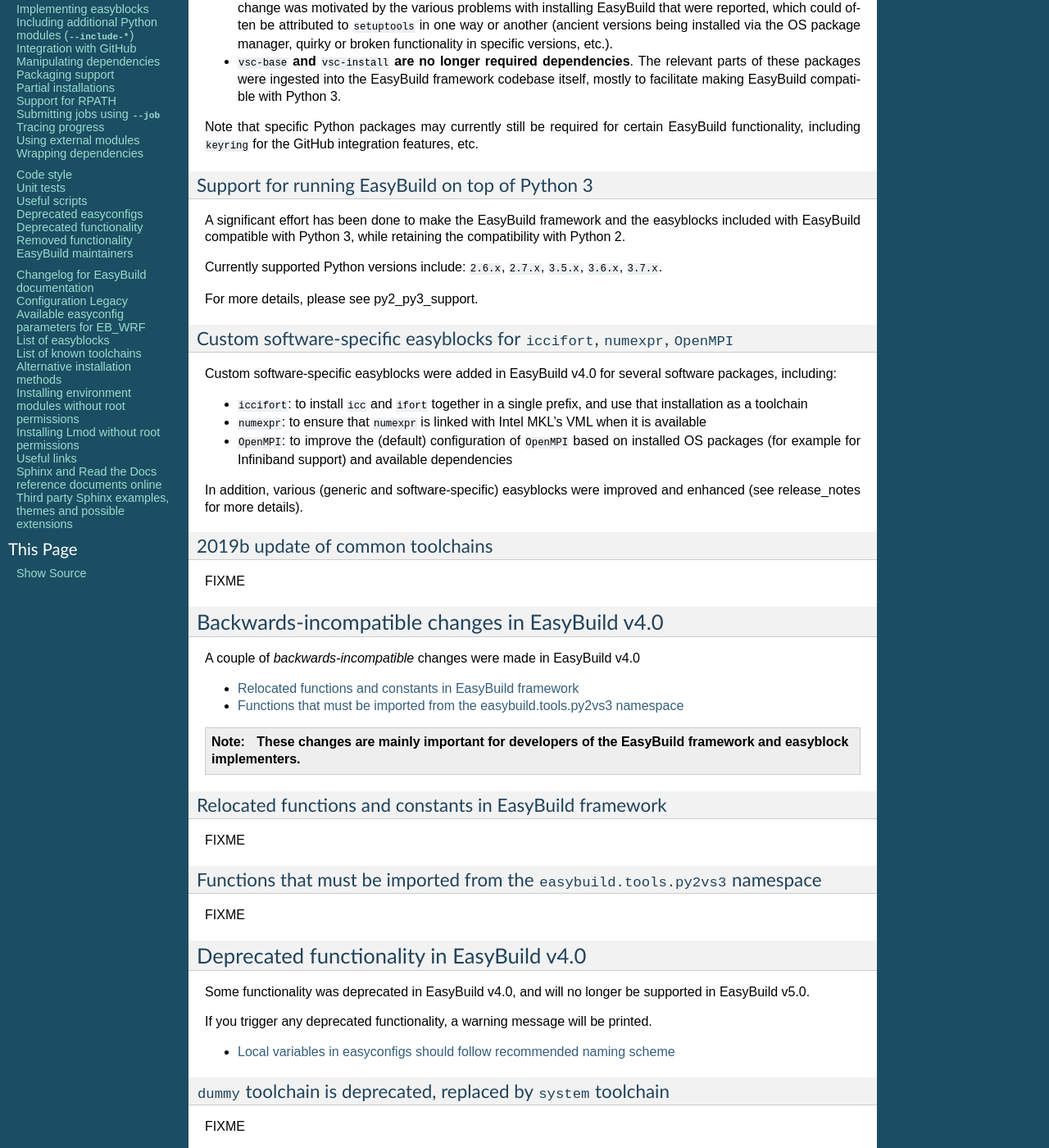
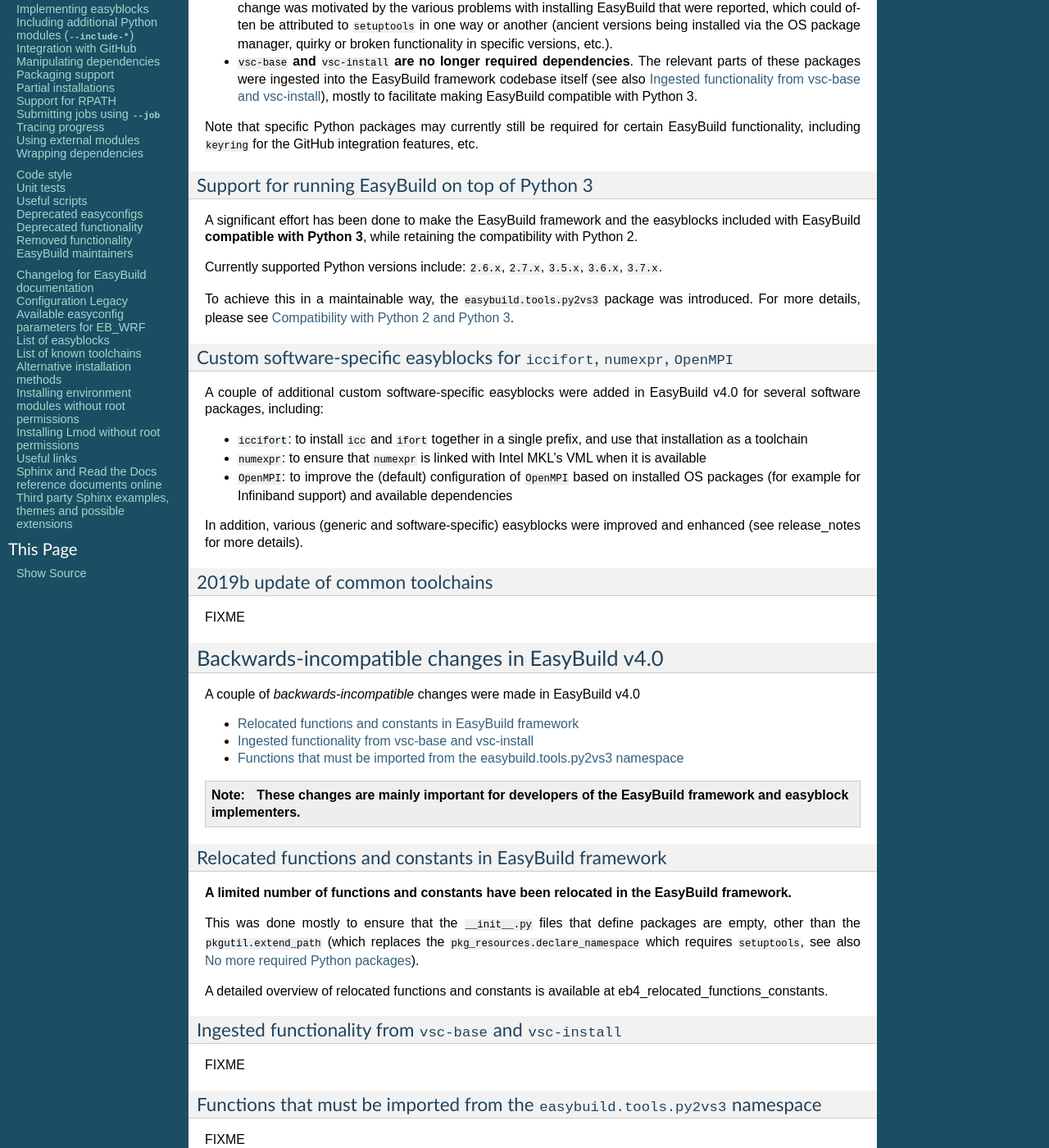
Before and after one commit to easybuilders/easybuild, a Sphinx documentation site: the page built from docs/EasyBuild4-overview-of-changes.rst, in a window 1280 px wide and 1400 px high, scrolled down 592 px. Shown: the whole window at 82% size. Built offline with Sphinx 7.4.7, drawn with Linux system fonts in a browser that asks for light colours; pages that are not in the unit, such as notebooks, are missing from menus; some of the changed lines change nothing that is shown.

Commit message:
add page on py2vs3 package

```diff
--- a/docs/EasyBuild4-overview-of-changes.rst
+++ b/docs/EasyBuild4-overview-of-changes.rst
@@ -39,8 +39,8 @@
   manager, quirky or broken functionality in specific versions, etc.).
 
 * ``vsc-base`` **and** ``vsc-install`` **are no longer required dependencies**. The relevant parts of these packages
-  were ingested into the EasyBuild framework codebase itself, mostly to facilitate making EasyBuild compatible with
-  Python 3.
+  were ingested into the EasyBuild framework codebase itself (see also :ref:`eb4_changes_ingested_vsc_base`),
+  mostly to facilitate making EasyBuild compatible with Python 3.
 
 Note that specific Python packages may currently still be required for certain EasyBuild functionality, including
 ``keyring`` for the GitHub integration features, etc.
@@ -52,11 +52,12 @@
 ~~~~~~~~~~~~~~~~~~~~~~~~~~~~~~~~~~~~~~~~~~~~~~~~
 
 A significant effort has been done to make the EasyBuild framework and the easyblocks included with EasyBuild
-compatible with Python 3, while retaining the compatibility with Python 2.
+**compatible with Python 3**, while retaining the compatibility with Python 2.
 
 Currently supported Python versions include: ``2.6.x``, ``2.7.x``, ``3.5.x``, ``3.6.x``, ``3.7.x``.
 
-For more details, please see :ref:`py2_py3_support`.
+To achieve this in a maintainable way, the ``easybuild.tools.py2vs3`` package was introduced.
+For more details, please see :ref:`py2_py3_compatibility`.
 
 
 .. _eb4_custom_easyblocks:
@@ -64,7 +65,7 @@
 Custom software-specific easyblocks for ``iccifort``, ``numexpr``, ``OpenMPI``
 ~~~~~~~~~~~~~~~~~~~~~~~~~~~~~~~~~~~~~~~~~~~~~~~~~~~~~~~~~~~~~~~~~~~~~~~~~~~~~~
 
-Custom software-specific easyblocks were added in EasyBuild v4.0 for several software packages, including:
+A couple of additional custom software-specific easyblocks were added in EasyBuild v4.0 for several software packages, including:
 
 * ``iccifort``: to install ``icc`` and ``ifort`` together in a single prefix, and use that installation as a toolchain
 
@@ -92,6 +93,7 @@
 A couple of *backwards-incompatible* changes were made in EasyBuild v4.0
 
 * :ref:`eb4_changes_relocated_stuff`
+* :ref:`eb4_changes_ingested_vsc_base`
 * :ref:`eb4_changes_py2vs3`
 
 .. note:: **These changes are mainly important for developers of the EasyBuild framework and easyblock implementers.**
@@ -100,6 +102,20 @@
 
 Relocated functions and constants in EasyBuild framework
 ~~~~~~~~~~~~~~~~~~~~~~~~~~~~~~~~~~~~~~~~~~~~~~~~~~~~~~~~
+
+**A limited number of functions and constants have been relocated in the EasyBuild framework.**
+
+This was done mostly to ensure that the ``__init__.py`` files that define packages are empty, other
+than the ``pkgutil.extend_path`` (which replaces the ``pkg_resources.declare_namespace`` which requires ``setuptools``,
+see also :ref:`eb4_no_required_deps`).
+
+A detailed overview of relocated functions and constants is available at :ref:`eb4_relocated_functions_constants`.
+
+
+.. _eb4_changes_ingested_vsc_base:
+
+Ingested functionality from ``vsc-base`` and ``vsc-install``
+~~~~~~~~~~~~~~~~~~~~~~~~~~~~~~~~~~~~~~~~~~~~~~~~~~~~~~~~~~~~
 
 FIXME
 
--- /dev/null
+++ b/docs/Python-2-3-compatibility.rst
@@ -0,0 +1,151 @@
+.. _py2_py3_compatibility:
+
+Compatibility with Python 2 and Python 3
+========================================
+
+Starting with EasyBuild v4.0, the EasyBuild framework and easyblocks are compatible with both Python versions 2 and 3.
+More specifically, the following Python versions are currently supported:
+
+* Python 2.6.x
+* Python 2.7.x
+* Python 3.5.x
+* Python 3.6.x
+* Python 3.7.x
+
+To facilitate this, the ``easybuild.tools.py2vs3`` package was introduced in EasyBuild v4.0.
+When importing a function from this package, you will automagically get a version of the function that
+is compatible with the Python version being used to run EasyBuild.
+
+Through this approach we can hide subtle differences between Python 2 and 3, while avoiding code duplication
+and Python version checks througout the codebase, as well as avoid requiring packages like ``six`` or ``future``
+(which facilitate maintaining compatibility with Python 2 and 3, but are also a bit of a burden).
+
+The ``easybuild.tools.py2vs3`` package provides two major classes of items (listed below in alphabetical order):
+
+* functions from the Python standard library which should be imported from different locations in Python 2 and 3
+* wrappers for functionality in the Python standard library which behaves differently in Python 2 and 3
+
+``ascii_letters``
+-----------------
+
+* Python 2: corresponds with ``string.letters``
+* Python 3: corresponds with ``string.ascii_letters``
+
+``ascii_lowercase``
+-------------------
+
+* Python 2: corresponds with ``string.lowercase``
+* Python 3: corresponds with ``string.ascii_lowercase``
+
+``build_opener``
+----------------
+
+* Python 2: corresponds with ``urllib2.build_opener`` function
+* Python 3: corresponds with ``urllib.request.build_opener`` function
+
+``configparser``
+----------------
+
+* Python 2: corresponds with ``ConfigParser.configparser`` module
+* Python 3: corresponds with ``configparser`` module
+
+``create_base_metaclass``
+-------------------------
+
+Function to create a metaclass that can be used as a base class, implemented in a way that is compatible with both Python 2 and 3.
+
+``extract_method_name``
+------------------------
+
+Function to method name from lambda function, implemented in a way that is compatible with both Python 2 and 3.
+
+``HTTPError``
+-------------
+
+* Python 2: corresponds with ``urllib2.HTTPError``
+* Python 3: corresponds with ``urllib.request.HTTPError``
+
+``HTTPSHandler``
+----------------
+
+* Python 2: corresponds with ``urllib2.HTTPSHandler``
+* Python 3: corresponds with ``urllib.request.HTTPSHandler``
+
+``json_loads``
+--------------
+
+* Python 2: wraps ``json.loads`` function
+* Python 3: wraps ``json.loads`` function, taking into account that for Python versions older than 3.6
+            a value of type ``string`` (rather than ``bytes``) is required as argument
+
+``mk_wrapper_baseclass``
+------------------------
+
+Function to create a wrapper base class using the specified metaclass, implemented in a way that is compatible with both Python 2 and 3.
+
+
+``OrderedDict``
+---------------
+
+* Python 2.6: corresponds with ``easybuild.tools.ordereddict.OrderedDict``
+* Python 2.7: corresponds with ``collections.OrderedDict``
+* Python 3: corresponds with ``collections.OrderedDict``
+
+``reload``
+----------
+
+* Python 2: corresponds with ``reload`` built-in function
+* Python 3: corresponds with ``importlib.reload`` function
+
+``raise_with_traceback``
+------------------------
+
+Function to raise an error with specified message and traceback, implemented in a way that is compatible with both Python 2 and 3.
+
+``Request``
+-----------
+
+* Python 2: corresponds with ``urllib2.Request``
+* Python 3: corresponds with ``urllib.request.Request``
+
+``subprocess_popen_text``
+-------------------------
+
+* Python 2: wrapper for ``subprocess.Popen``
+* Python 3: wrapper for ``subprocess.Popen`` while forcing text mode (using ``universal_newlines=True``)
+
+``std_urllib``
+--------------
+
+* Python 2: corresponds with ``urllib`` package
+* Python 3: corresponds with ``urllib.request`` package
+
+``string_type``
+---------------
+
+* Python 2: corresponds with ``basestring`` built-in string type
+* Python 3: corresponds with ``str`` built-in string type
+
+``StringIO``
+------------
+
+* Python 2: corresponds with ``StringIO.StringIO`` class
+* Python 3: corresponds with ``io.StringIO`` class
+
+``urlencode``
+-------------
+
+* Python 2: corresponds with ``urllib.urlencode`` function
+* Python 2: corresponds with ``urllib.parse.urlencode`` function
+
+``URLError``
+------------
+
+* Python 2: corresponds with ``urllib2.URLError``
+* Python 3: corresponds with ``urllib.request.URLError``
+
+``urlopen``
+-----------
+
+* Python 2: corresponds with ``urllib2.urlopen``
+* Python 3: corresponds with ``urllib.request.urlopen``
```
